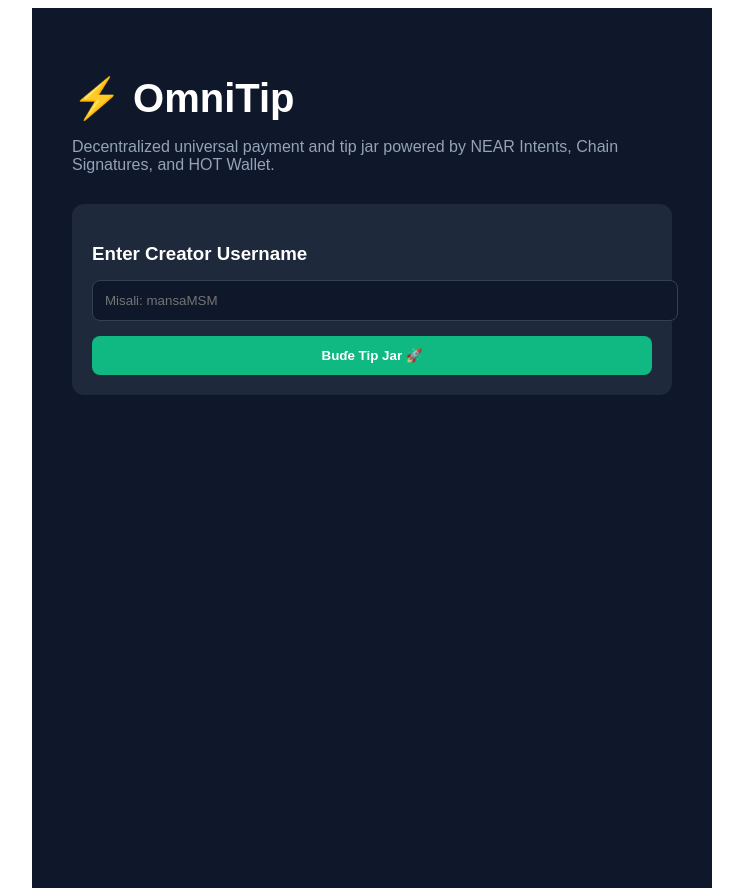
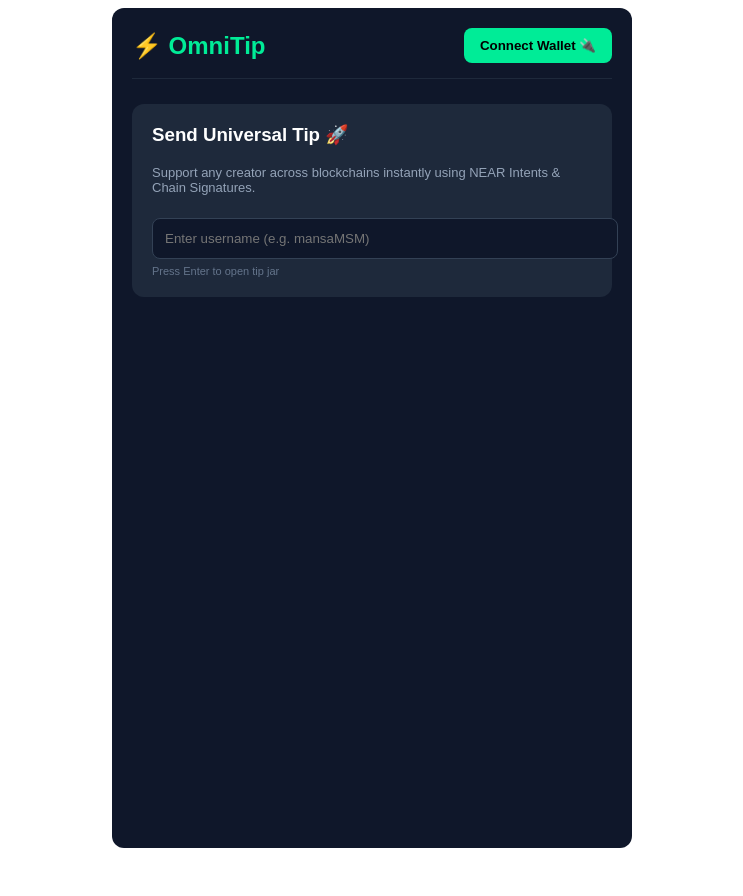
Before and after one commit to mansaMSM/omnitip, a Next.js app: page / in a window 1280 px wide. Shown: the whole page, without its empty margins (268-1011 px from the left). After the commit the page ends 856 px from the top, so only its background shows below. Built offline with nearby package versions, Linux system fonts and the light colour scheme.

Commit message:
Refactor Home component to OmniTipApp

```diff
--- a/pages/index.jsx
+++ b/pages/index.jsx
@@ -1,38 +1,128 @@
-import React, { useState } from 'react';
+import React, { useState, useEffect } from 'react';
 import { useRouter } from 'next/router';
 
-export default function Home() {
+export default function OmniTipApp() {
+  const router = useRouter();
+  const [walletConnected, setWalletConnected] = useState(false);
+  const [accountId, setAccountId] = useState('');
   const [username, setUsername] = useState('');
-  const router = useRouter();
+  const [copied, setCopied] = useState(false);
+  const [activeTab, setActiveTab] = useState('home'); // 'home', 'dashboard', 'invite'
 
-  const handleCreateProfile = (e) => {
-    e.preventDefault();
-    if (username.trim()) {
-      router.push(`/${username.trim()}`);
-    }
+  // Simulate Connecting NEAR / HOT Wallet
+  const connectWallet = () => {
+    // In production, integrate NEAR Wallet Selector here
+    const mockUser = 'mansaMSM.near';
+    setAccountId(mockUser);
+    setUsername('mansaMSM');
+    setWalletConnected(true);
+  };
+
+  const disconnectWallet = () => {
+    setWalletConnected(false);
+    setAccountId('');
+    setUsername('');
+  };
+
+  const shareableLink = typeof window !== 'undefined' ? `${window.location.origin}/${username}` : `https://omnitip.vercel.app/${username}`;
+  const inviteLink = typeof window !== 'undefined' ? `${window.location.origin}/?ref=${username}` : `https://omnitip.vercel.app/?ref=${username}`;
+
+  const copyToClipboard = (text, type) => {
+    navigator.clipboard.writeText(text);
+    setCopied(type);
+    setTimeout(() => setCopied(false), 2000);
   };
 
   return (
-    <div style={{ padding: '40px', fontFamily: 'sans-serif', maxWidth: '600px', margin: '0 auto', background: '#0f172a', color: '#fff', minHeight: '100vh' }}>
-      <h1 style={{ fontSize: '2.5rem', marginBottom: '10px' }}>⚡ OmniTip</h1>
-      <p style={{ color: '#94a3b8', marginBottom: '30px' }}>
-        Decentralized universal payment and tip jar powered by NEAR Intents, Chain Signatures, and HOT Wallet.
-      </p>
+    <div style={{ padding: '20px', fontFamily: 'sans-serif', maxWidth: '480px', margin: '0 auto', background: '#0f172a', color: '#fff', minHeight: '100vh', borderRadius: '12px' }}>
 
-      <form onSubmit={handleCreateProfile} style={{ background: '#1e293b', padding: '20px', borderRadius: '12px' }}>
-        <h3 style={{ marginBottom: '15px' }}>Enter Creator Username</h3>
-        <input
-          type="text"
-          placeholder="Misali: mansaMSM"
-          value={username}
-          onChange={(e) => setUsername(e.target.value)}
-          style={{ width: '100%', padding: '12px', borderRadius: '8px', border: '1px solid #334155', background: '#0f172a', color: '#fff', marginBottom: '15px' }}
-        />
-        <button type="submit" style={{ width: '100%', padding: '12px', background: '#10b981', color: '#fff', border: 'none', borderRadius: '8px', fontWeight: 'bold', cursor: 'pointer' }}>
-          Buɗe Tip Jar 🚀
-        </button>
-      </form>
+      {/* Header & Wallet Connect */}
+      <div style={{ display: 'flex', justifyContent: 'space-between', alignItems: 'center', marginBottom: '25px', borderBottom: '1px solid #1e293b', paddingBottom: '15px' }}>
+        <h2 style={{ margin: 0, color: '#00EC97' }}>⚡ OmniTip</h2>
+        {!walletConnected ? (
+          <button onClick={connectWallet} style={{ background: '#00EC97', color: '#000', border: 'none', padding: '10px 16px', borderRadius: '8px', fontWeight: 'bold', cursor: 'pointer' }}>
+            Connect Wallet 🔌
+          </button>
+        ) : (
+          <button onClick={disconnectWallet} style={{ background: '#334155', color: '#fff', border: 'none', padding: '8px 12px', borderRadius: '8px', fontSize: '12px', cursor: 'pointer' }}>
+            {accountId.slice(0, 8)}... (Disconnect)
+          </button>
+        )}
+      </div>
+
+      {/* Navigation Tabs if Connected */}
+      {walletConnected && (
+        <div style={{ display: 'flex', gap: '8px', marginBottom: '20px' }}>
+          <button onClick={() => setActiveTab('home')} style={{ flex: 1, padding: '8px', background: activeTab === 'home' ? '#00EC97' : '#1e293b', color: activeTab === 'home' ? '#000' : '#fff', border: 'none', borderRadius: '6px', fontWeight: 'bold' }}>Find / Tip</button>
+          <button onClick={() => setActiveTab('dashboard')} style={{ flex: 1, padding: '8px', background: activeTab === 'dashboard' ? '#00EC97' : '#1e293b', color: activeTab === 'dashboard' ? '#000' : '#fff', border: 'none', borderRadius: '6px', fontWeight: 'bold' }}>Dashboard</button>
+          <button onClick={() => setActiveTab('invite')} style={{ flex: 1, padding: '8px', background: activeTab === 'invite' ? '#00EC97' : '#1e293b', color: activeTab === 'invite' ? '#000' : '#fff', border: 'none', borderRadius: '6px', fontWeight: 'bold' }}>Invite</button>
+        </div>
+      )}
+
+      {/* TAB 1: HOME / FIND CREATOR */}
+      {activeTab === 'home' && (
+        <div>
+          <div style={{ background: '#1e293b', padding: '20px', borderRadius: '12px', marginBottom: '20px' }}>
+            <h3 style={{ marginTop: 0 }}>Send Universal Tip 🚀</h3>
+            <p style={{ fontSize: '13px', color: '#94a3b8' }}>Support any creator across blockchains instantly using NEAR Intents & Chain Signatures.</p>
+            <input
+              type="text"
+              placeholder="Enter username (e.g. mansaMSM)"
+              onKeyDown={(e) => { if (e.key === 'Enter' && e.target.value.trim()) router.push(`/${e.target.value.trim()}`); }}
+              style={{ width: '100%', padding: '12px', borderRadius: '8px', border: '1px solid #334155', background: '#0f172a', color: '#fff', marginTop: '10px' }}
+            />
+            <span style={{ fontSize: '11px', color: '#64748b', display: 'block', marginTop: '6px' }}>Press Enter to open tip jar</span>
+          </div>
+        </div>
+      )}
+
+      {/* TAB 2: CREATOR DASHBOARD */}
+      {activeTab === 'dashboard' && walletConnected && (
+        <div style={{ background: '#1e293b', padding: '20px', borderRadius: '12px' }}>
+          <h3 style={{ marginTop: 0, color: '#00EC97' }}>📊 Creator Dashboard</h3>
+          <p style={{ fontSize: '13px', color: '#94a3b8' }}>Manage your tip jar settings and share your link.</p>
+
+          <div style={{ background: '#0f172a', padding: '12px', borderRadius: '8px', margin: '15px 0' }}>
+            <span style={{ fontSize: '11px', color: '#94a3b8' }}>Your Tip Jar Link:</span>
+            <div style={{ fontSize: '14px', wordBreak: 'break-all', color: '#00EC97', margin: '5px 0' }}>{shareableLink}</div>
+            <button
+              onClick={() => copyToClipboard(shareableLink, 'jar')}
+              style={{ width: '100%', padding: '8px', background: copied === 'jar' ? '#10b981' : '#334155', color: '#fff', border: 'none', borderRadius: '6px', cursor: 'pointer', fontWeight: 'bold' }}>
+              {copied === 'jar' ? '✅ Copied to Clipboard!' : '📋 Copy Tip Link'}
+            </button>
+          </div>
+
+          <div style={{ display: 'flex', gap: '10px', marginTop: '15px' }}>
+            <div style={{ flex: 1, background: '#0f172a', padding: '12px', borderRadius: '8px', textAlign: 'center' }}>
+              <div style={{ fontSize: '11px', color: '#94a3b8' }}>Total Tips Received</div>
+              <div style={{ fontSize: '18px', fontWeight: 'bold', color: '#00EC97', marginTop: '5px' }}>2.45 NEAR</div>
+            </div>
+            <div style={{ flex: 1, background: '#0f172a', padding: '12px', borderRadius: '8px', textAlign: 'center' }}>
+              <div style={{ fontSize: '11px', color: '#94a3b8' }}>Supporters</div>
+              <div style={{ fontSize: '18px', fontWeight: 'bold', color: '#00EC97', marginTop: '5px' }}>12</div>
+            </div>
+          </div>
+        </div>
+      )}
+
+      {/* TAB 3: INVITE & REFERRAL SYSTEM */}
+      {activeTab === 'invite' && walletConnected && (
+        <div style={{ background: '#1e293b', padding: '20px', borderRadius: '12px' }}>
+          <h3 style={{ marginTop: 0, color: '#00EC97' }}>🎁 Invite & Earn</h3>
+          <p style={{ fontSize: '13px', color: '#94a3b8' }}>Invite other creators to OmniTip and earn protocol reward shares on their received tips.</p>
+
+          <div style={{ background: '#0f172a', padding: '12px', borderRadius: '8px', margin: '15px 0' }}>
+            <span style={{ fontSize: '11px', color: '#94a3b8' }}>Your Referral Link:</span>
+            <div style={{ fontSize: '14px', wordBreak: 'break-all', color: '#00EC97', margin: '5px 0' }}>{inviteLink}</div>
+            <button
+              onClick={() => copyToClipboard(inviteLink, 'invite')}
+              style={{ width: '100%', padding: '8px', background: copied === 'invite' ? '#10b981' : '#334155', color: '#fff', border: 'none', borderRadius: '6px', cursor: 'pointer', fontWeight: 'bold' }}>
+              {copied === 'invite' ? '✅ Invite Link Copied!' : '📋 Copy Invite Link'}
+            </button>
+          </div>
+        </div>
+      )}
+
     </div>
-  )
-    ;
-          }
+  );
+}
```
